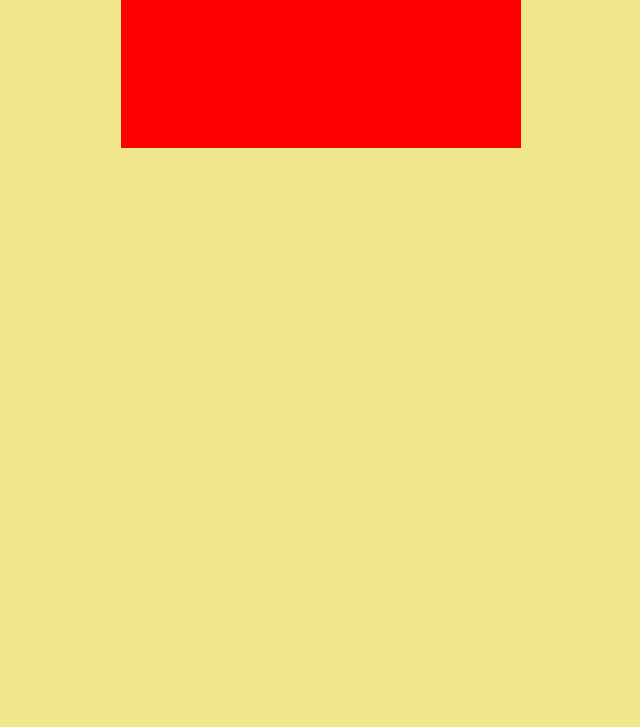
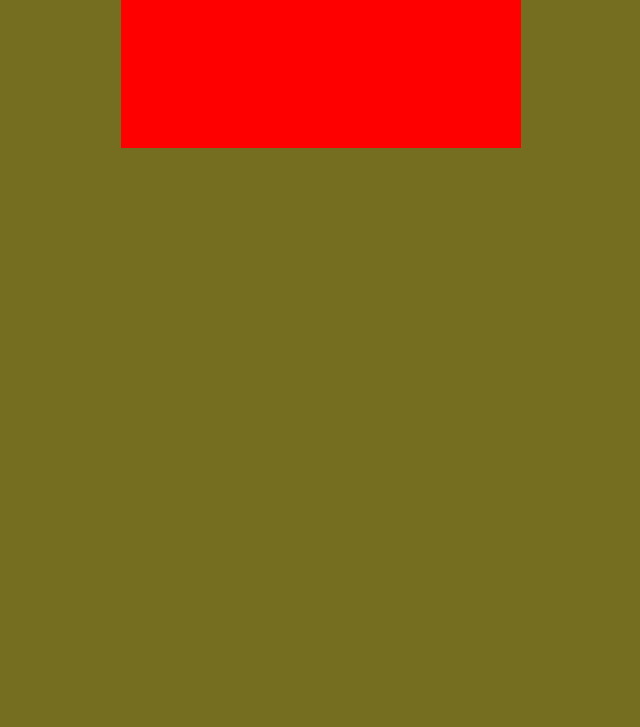
Before and after one commit to Zav-Xoz/Project-JS, a plain HTML site: page index.html in a window 1280 px wide. Shown: the part 73-800 px from the top of the page, without its empty margins (319-959 px from the left). Drawn offline with Linux system fonts and the light colour scheme; files that its build step writes are made by us from their sources.

Commit message:
Second Commit

```diff
--- a/css/style.css
+++ b/css/style.css
@@ -1 +1,5 @@
 body{background-color:khaki}.block{background-color:red;height:200px;width:400px;margin:0 auto}.block h1{color:#000000;text-align:center}
+
+body{
+    background-color: rgb(117, 109, 31);
+}
--- a/index.html
+++ b/index.html
@@ -4,7 +4,7 @@
 	<meta charset="UTF-8">
 	<meta name="viewport" content="width=device-width, initial-scale=1.0">
 	<meta http-equiv="X-UA-Compatible" content="ie=adge">
-	<title>Hello</title>
+	<title>Hello World</title>
 	<link rel="stylesheet" href="css/style.min.css">
 </head>
 <body>
```
